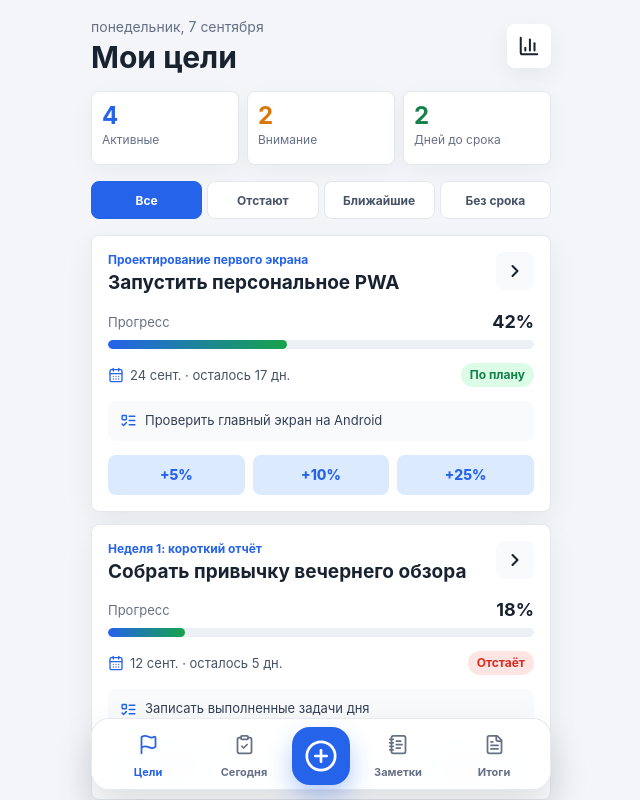
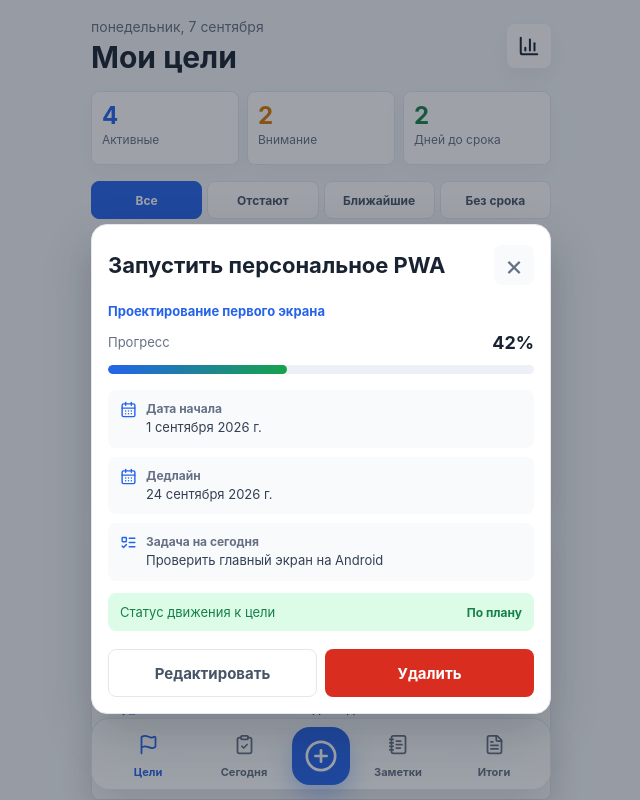
Before and after one commit to nvrvnt-hash/goal-notebook, a React (Vite) app: page / in a window 1280 px wide. Both pictures are taken after a click on the button 834 px from the left and 271 px from the top of the page. Shown: the top 800 px of the page, without its empty margins (319-959 px from the left). Built offline with nearby package versions, Linux system fonts and the light colour scheme.

Commit message:
Add goal editing and deletion

```diff
--- a/src/App.tsx
+++ b/src/App.tsx
@@ -1,5 +1,6 @@
 import { useState } from 'react';
 import BottomNavigation, { type Section } from './components/BottomNavigation';
+import GoalDetailsModal from './components/GoalDetailsModal';
 import GoalFormModal from './components/GoalFormModal';
 import GoalsScreen from './screens/GoalsScreen';
 import NotesScreen from './screens/NotesScreen';
@@ -12,6 +13,8 @@ function App() {
   const [goals, setGoals] = useState<Goal[]>(() => loadGoals());
   const [activeSection, setActiveSection] = useState<Section>('goals');
   const [isGoalFormOpen, setIsGoalFormOpen] = useState(false);
+  const [selectedGoalId, setSelectedGoalId] = useState<number | null>(null);
+  const [editingGoalId, setEditingGoalId] = useState<number | null>(null);
 
   const addProgress = (goalId: number, amount: number) => {
     setGoals((currentGoals) => {
@@ -41,8 +44,48 @@ function App() {
     setGoals(updatedGoals);
     saveGoals(updatedGoals);
     setIsGoalFormOpen(false);
+    setEditingGoalId(null);
     setActiveSection('goals');
   };
+
+  const updateGoal = (input: CreateGoalInput) => {
+    if (editingGoalId === null) {
+      return;
+    }
+
+    const updatedGoals = goals.map((goal) =>
+      goal.id === editingGoalId
+        ? {
+            ...goal,
+            title: input.title,
+            stage: input.stage,
+            startDate: input.startDate,
+            ...(input.deadline ? { deadline: input.deadline } : { deadline: undefined }),
+            ...(input.todayTask ? { todayTask: input.todayTask } : { todayTask: undefined }),
+          }
+        : goal,
+    );
+    setGoals(updatedGoals);
+    saveGoals(updatedGoals);
+    setIsGoalFormOpen(false);
+    setEditingGoalId(null);
+    setSelectedGoalId(null);
+    setActiveSection('goals');
+  };
+
+  const deleteGoal = () => {
+    if (selectedGoalId === null) {
+      return;
+    }
+
+    const updatedGoals = goals.filter((goal) => goal.id !== selectedGoalId);
+    setGoals(updatedGoals);
+    saveGoals(updatedGoals);
+    setSelectedGoalId(null);
+  };
+
+  const selectedGoal = selectedGoalId === null ? undefined : goals.find((goal) => goal.id === selectedGoalId);
+  const editingGoal = editingGoalId === null ? undefined : goals.find((goal) => goal.id === editingGoalId);
 
   const renderActiveScreen = () => {
     switch (activeSection) {
@@ -54,7 +97,14 @@ function App() {
         return <SummaryScreen goals={goals} />;
       case 'goals':
       default:
-        return <GoalsScreen goals={goals} onAddProgress={addProgress} onOpenSummary={() => setActiveSection('summary')} />;
+        return (
+          <GoalsScreen
+            goals={goals}
+            onAddProgress={addProgress}
+            onOpenSummary={() => setActiveSection('summary')}
+            onOpenGoal={setSelectedGoalId}
+          />
+        );
     }
   };
 
@@ -64,10 +114,32 @@ function App() {
       <BottomNavigation
         activeSection={activeSection}
         onSectionChange={setActiveSection}
-        onAdd={() => setIsGoalFormOpen(true)}
+        onAdd={() => {
+          setEditingGoalId(null);
+          setIsGoalFormOpen(true);
+        }}
       />
-      {isGoalFormOpen && (
-        <GoalFormModal onClose={() => setIsGoalFormOpen(false)} onCreate={addGoal} />
+      {isGoalFormOpen && (editingGoalId === null || editingGoal) && (
+        <GoalFormModal
+          goal={editingGoal}
+          onClose={() => {
+            setIsGoalFormOpen(false);
+            setEditingGoalId(null);
+          }}
+          onSubmit={editingGoalId === null ? addGoal : updateGoal}
+        />
+      )}
+      {selectedGoal && !isGoalFormOpen && (
+        <GoalDetailsModal
+          goal={selectedGoal}
+          onClose={() => setSelectedGoalId(null)}
+          onEdit={() => {
+            setEditingGoalId(selectedGoal.id);
+            setSelectedGoalId(null);
+            setIsGoalFormOpen(true);
+          }}
+          onDelete={deleteGoal}
+        />
       )}
     </main>
   );
--- /dev/null
+++ b/src/components/GoalDetailsModal.tsx
@@ -0,0 +1,111 @@
+import { useEffect, useState } from 'react';
+import { CalendarDays, ListTodo } from 'lucide-react';
+import { getGoalStatus, type GoalStatus } from '../screens/GoalsScreen';
+import type { Goal } from '../types';
+
+type GoalDetailsModalProps = {
+  goal: Goal;
+  onClose: () => void;
+  onEdit: () => void;
+  onDelete: () => void;
+};
+
+function GoalDetailsModal({ goal, onClose, onEdit, onDelete }: GoalDetailsModalProps) {
+  const [isDeleteConfirmationOpen, setIsDeleteConfirmationOpen] = useState(false);
+  const status = getGoalStatus(goal);
+  const statusInfo = getStatusInfo(status);
+
+  useEffect(() => {
+    const handleKeyDown = (event: KeyboardEvent) => {
+      if (event.key === 'Escape') {
+        onClose();
+      }
+    };
+
+    document.addEventListener('keydown', handleKeyDown);
+    return () => document.removeEventListener('keydown', handleKeyDown);
+  }, [onClose]);
+
+  return (
+    <div
+      className="modal-backdrop"
+      role="presentation"
+      onMouseDown={(event) => {
+        if (event.target === event.currentTarget) {
+          onClose();
+        }
+      }}
+    >
+      <section className="goal-details-modal" role="dialog" aria-modal="true" aria-labelledby="goal-details-title">
+        <div className="modal-heading">
+          <h2 id="goal-details-title">{goal.title}</h2>
+          <button className="modal-close-button" type="button" aria-label="Закрыть подробности цели" onClick={onClose}>
+            ×
+          </button>
+        </div>
+
+        <div className="details-content">
+          <div className="details-stage">{goal.stage}</div>
+          <div className="details-progress-head">
+            <span>Прогресс</span>
+            <strong>{goal.progress}%</strong>
+          </div>
+          <div className="progress-track" aria-label={`Прогресс ${goal.progress}%`}>
+            <span style={{ width: `${goal.progress}%` }} />
+          </div>
+
+          <div className="details-meta-list">
+            <div className="details-meta-item">
+              <CalendarDays size={17} />
+              <span><strong>Дата начала</strong>{formatDate(goal.startDate)}</span>
+            </div>
+            <div className="details-meta-item">
+              <CalendarDays size={17} />
+              <span><strong>Дедлайн</strong>{formatDate(goal.deadline, 'Без дедлайна')}</span>
+            </div>
+            <div className="details-meta-item">
+              <ListTodo size={17} />
+              <span><strong>Задача на сегодня</strong>{goal.todayTask || 'Не запланирована'}</span>
+            </div>
+          </div>
+
+          <div className={`details-status ${statusInfo.className}`}>
+            <span>Статус движения к цели</span>
+            <strong>{statusInfo.label}</strong>
+          </div>
+        </div>
+
+        {isDeleteConfirmationOpen ? (
+          <div className="delete-confirmation" role="alertdialog" aria-labelledby="delete-goal-title">
+            <strong id="delete-goal-title">Удалить цель?</strong>
+            <p>Это действие нельзя отменить</p>
+            <div className="modal-actions">
+              <button className="secondary-button" type="button" onClick={() => setIsDeleteConfirmationOpen(false)}>Отмена</button>
+              <button className="danger-button" type="button" onClick={onDelete}>Удалить</button>
+            </div>
+          </div>
+        ) : (
+          <div className="modal-actions">
+            <button className="secondary-button" type="button" onClick={onEdit}>Редактировать</button>
+            <button className="danger-button" type="button" onClick={() => setIsDeleteConfirmationOpen(true)}>Удалить</button>
+          </div>
+        )}
+      </section>
+    </div>
+  );
+}
+
+function getStatusInfo(status: GoalStatus) {
+  if (status === 'behind') return { label: 'Отстаёт', className: 'behind' };
+  if (status === 'no-date') return { label: 'Без срока', className: 'neutral' };
+  return { label: 'По плану', className: 'on-track' };
+}
+
+function formatDate(value?: string, fallback = 'Не указана') {
+  if (!value) return fallback;
+  return new Intl.DateTimeFormat('ru-RU', { day: 'numeric', month: 'long', year: 'numeric' }).format(
+    new Date(`${value}T00:00:00`),
+  );
+}
+
+export default GoalDetailsModal;
--- a/src/components/GoalFormModal.tsx
+++ b/src/components/GoalFormModal.tsx
@@ -1,9 +1,10 @@
 import { useEffect, useState, type FormEvent } from 'react';
-import type { CreateGoalInput } from '../types';
+import type { CreateGoalInput, Goal } from '../types';
 
 type GoalFormModalProps = {
+  goal?: Goal;
   onClose: () => void;
-  onCreate: (input: CreateGoalInput) => void;
+  onSubmit: (input: CreateGoalInput) => void;
 };
 
 type FormErrors = Partial<Record<keyof CreateGoalInput, string>>;
@@ -23,15 +24,26 @@ function getTodayDate() {
   return `${date.getFullYear()}-${month}-${day}`;
 }
 
-function GoalFormModal({ onClose, onCreate }: GoalFormModalProps) {
+function GoalFormModal({ goal, onClose, onSubmit }: GoalFormModalProps) {
   const [values, setValues] = useState<FormValues>({
-    title: '',
-    stage: '',
-    startDate: getTodayDate(),
-    deadline: '',
-    todayTask: '',
+    title: goal?.title ?? '',
+    stage: goal?.stage ?? '',
+    startDate: goal?.startDate ?? getTodayDate(),
+    deadline: goal?.deadline ?? '',
+    todayTask: goal?.todayTask ?? '',
   });
   const [errors, setErrors] = useState<FormErrors>({});
+
+  useEffect(() => {
+    setValues({
+      title: goal?.title ?? '',
+      stage: goal?.stage ?? '',
+      startDate: goal?.startDate ?? getTodayDate(),
+      deadline: goal?.deadline ?? '',
+      todayTask: goal?.todayTask ?? '',
+    });
+    setErrors({});
+  }, [goal]);
 
   useEffect(() => {
     const handleKeyDown = (event: KeyboardEvent) => {
@@ -79,7 +91,7 @@ function GoalFormModal({ onClose, onCreate }: GoalFormModalProps) {
       return;
     }
 
-    onCreate({
+    onSubmit({
       title,
       stage,
       startDate,
@@ -98,9 +110,9 @@ function GoalFormModal({ onClose, onCreate }: GoalFormModalProps) {
         }
       }}
     >
-      <section className="goal-form-modal" role="dialog" aria-modal="true" aria-labelledby="new-goal-title">
+      <section className="goal-form-modal" role="dialog" aria-modal="true" aria-labelledby="goal-form-title">
         <div className="modal-heading">
-          <h2 id="new-goal-title">Новая цель</h2>
+          <h2 id="goal-form-title">{goal ? 'Редактировать цель' : 'Новая цель'}</h2>
           <button className="modal-close-button" type="button" aria-label="Закрыть форму" onClick={onClose}>
             ×
           </button>
@@ -174,7 +186,7 @@ function GoalFormModal({ onClose, onCreate }: GoalFormModalProps) {
 
           <div className="modal-actions">
             <button className="secondary-button" type="button" onClick={onClose}>Отмена</button>
-            <button className="primary-button" type="submit">Создать цель</button>
+            <button className="primary-button" type="submit">{goal ? 'Сохранить' : 'Создать цель'}</button>
           </div>
         </form>
       </section>
--- a/src/screens/GoalsScreen.tsx
+++ b/src/screens/GoalsScreen.tsx
@@ -19,9 +19,10 @@ type GoalsScreenProps = {
   goals: Goal[];
   onAddProgress: (goalId: number, amount: number) => void;
   onOpenSummary: () => void;
+  onOpenGoal: (goalId: number) => void;
 };
 
-function GoalsScreen({ goals, onAddProgress, onOpenSummary }: GoalsScreenProps) {
+function GoalsScreen({ goals, onAddProgress, onOpenSummary, onOpenGoal }: GoalsScreenProps) {
   const [activeFilter, setActiveFilter] = useState<FilterKey>('all');
   const enrichedGoals = useMemo(
     () => goals.map((goal) => ({ ...goal, status: getGoalStatus(goal), daysLeft: getDaysLeft(goal.deadline) })),
@@ -69,7 +70,9 @@ function GoalsScreen({ goals, onAddProgress, onOpenSummary }: GoalsScreenProps)
         ))}
       </nav>
       <section className="goal-list" aria-label="Активные цели">
-        {visibleGoals.map((goal) => <GoalCard key={goal.id} goal={goal} onAddProgress={onAddProgress} />)}
+        {visibleGoals.map((goal) => (
+          <GoalCard key={goal.id} goal={goal} onAddProgress={onAddProgress} onOpenGoal={onOpenGoal} />
+        ))}
       </section>
     </section>
   );
@@ -79,13 +82,28 @@ function MetricCard({ value, label, tone }: { value: number | string; label: str
   return <article className={`metric-card ${tone}`}><strong>{value}</strong><span>{label}</span></article>;
 }
 
-function GoalCard({ goal, onAddProgress }: { goal: Goal & { status: GoalStatus; daysLeft?: number }; onAddProgress: (goalId: number, amount: number) => void }) {
+function GoalCard({
+  goal,
+  onAddProgress,
+  onOpenGoal,
+}: {
+  goal: Goal & { status: GoalStatus; daysLeft?: number };
+  onAddProgress: (goalId: number, amount: number) => void;
+  onOpenGoal: (goalId: number) => void;
+}) {
   const statusInfo = getStatusInfo(goal.status);
   return (
     <article className="goal-card">
       <div className="goal-card-top">
         <div className="goal-title-block"><span className="stage-label">{goal.stage}</span><h2>{goal.title}</h2></div>
-        <button className="details-button" type="button" aria-label={`Открыть цель: ${goal.title}`}><ChevronRight size={20} strokeWidth={2.5} /></button>
+        <button
+          className="details-button"
+          type="button"
+          aria-label={`Открыть цель: ${goal.title}`}
+          onClick={() => onOpenGoal(goal.id)}
+        >
+          <ChevronRight size={20} strokeWidth={2.5} />
+        </button>
       </div>
       <div className="progress-head"><span>Прогресс</span><strong>{goal.progress}%</strong></div>
       <div className="progress-track" aria-hidden="true"><span style={{ width: `${goal.progress}%` }} /></div>
--- a/src/styles.css
+++ b/src/styles.css
@@ -526,6 +526,130 @@ h2 {
   box-shadow: 0 20px 50px rgba(16, 24, 40, 0.2);
 }
 
+.goal-details-modal {
+  width: min(100%, 460px);
+  max-height: 90vh;
+  overflow-y: auto;
+  padding: 20px 16px 16px;
+  border: 1px solid var(--line);
+  border-radius: 16px;
+  background: var(--card);
+  box-shadow: 0 20px 50px rgba(16, 24, 40, 0.2);
+}
+
+.details-content {
+  display: grid;
+  gap: 12px;
+}
+
+.details-stage {
+  color: var(--accent);
+  font-size: 13px;
+  font-weight: 750;
+  line-height: 1.3;
+}
+
+.details-progress-head {
+  display: flex;
+  align-items: center;
+  justify-content: space-between;
+  gap: 12px;
+  color: var(--muted);
+  font-size: 13px;
+}
+
+.details-progress-head strong {
+  color: var(--graphite);
+  font-size: 18px;
+}
+
+.details-meta-list {
+  display: grid;
+  gap: 9px;
+  margin-top: 4px;
+}
+
+.details-meta-item {
+  display: flex;
+  align-items: flex-start;
+  gap: 9px;
+  padding: 11px 12px;
+  border-radius: 8px;
+  background: #f8fafc;
+  color: #344054;
+  font-size: 13px;
+  line-height: 1.35;
+}
+
+.details-meta-item svg {
+  flex: 0 0 auto;
+  color: var(--accent);
+}
+
+.details-meta-item span {
+  display: grid;
+  gap: 2px;
+  min-width: 0;
+}
+
+.details-meta-item strong {
+  color: var(--muted);
+  font-size: 12px;
+  font-weight: 700;
+}
+
+.details-status {
+  display: flex;
+  align-items: center;
+  justify-content: space-between;
+  gap: 12px;
+  padding: 11px 12px;
+  border-radius: 8px;
+  font-size: 13px;
+}
+
+.details-status strong {
+  font-size: 12px;
+}
+
+.details-status.on-track {
+  background: var(--green-soft);
+  color: var(--green);
+}
+
+.details-status.behind {
+  background: var(--red-soft);
+  color: var(--red);
+}
+
+.details-status.neutral {
+  background: var(--orange-soft);
+  color: var(--orange);
+}
+
+.delete-confirmation {
+  margin-top: 18px;
+  padding: 14px;
+  border: 1px solid var(--red-soft);
+  border-radius: 8px;
+  background: #fff8f7;
+}
+
+.delete-confirmation strong {
+  color: var(--graphite);
+  font-size: 15px;
+}
+
+.delete-confirmation p {
+  margin-top: 5px;
+  color: var(--muted);
+  font-size: 13px;
+}
+
+.delete-confirmation .modal-actions {
+  margin-top: 12px;
+}
+
 .modal-heading {
   display: flex;
   align-items: center;
@@ -614,6 +738,11 @@ h2 {
   color: #ffffff;
 }
 
+.danger-button {
+  background: var(--red);
+  color: #ffffff;
+}
+
 @media (max-width: 374px) {
   .app-shell {
     padding-right: 10px;
```
